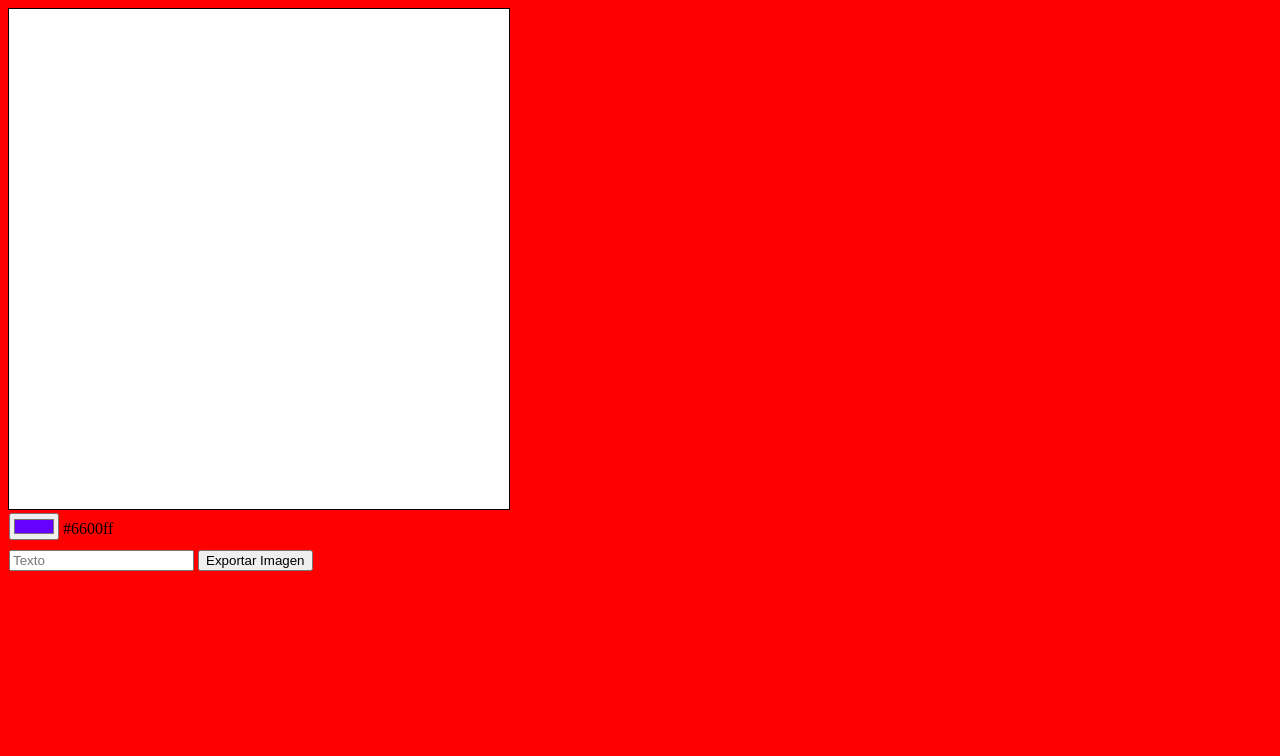
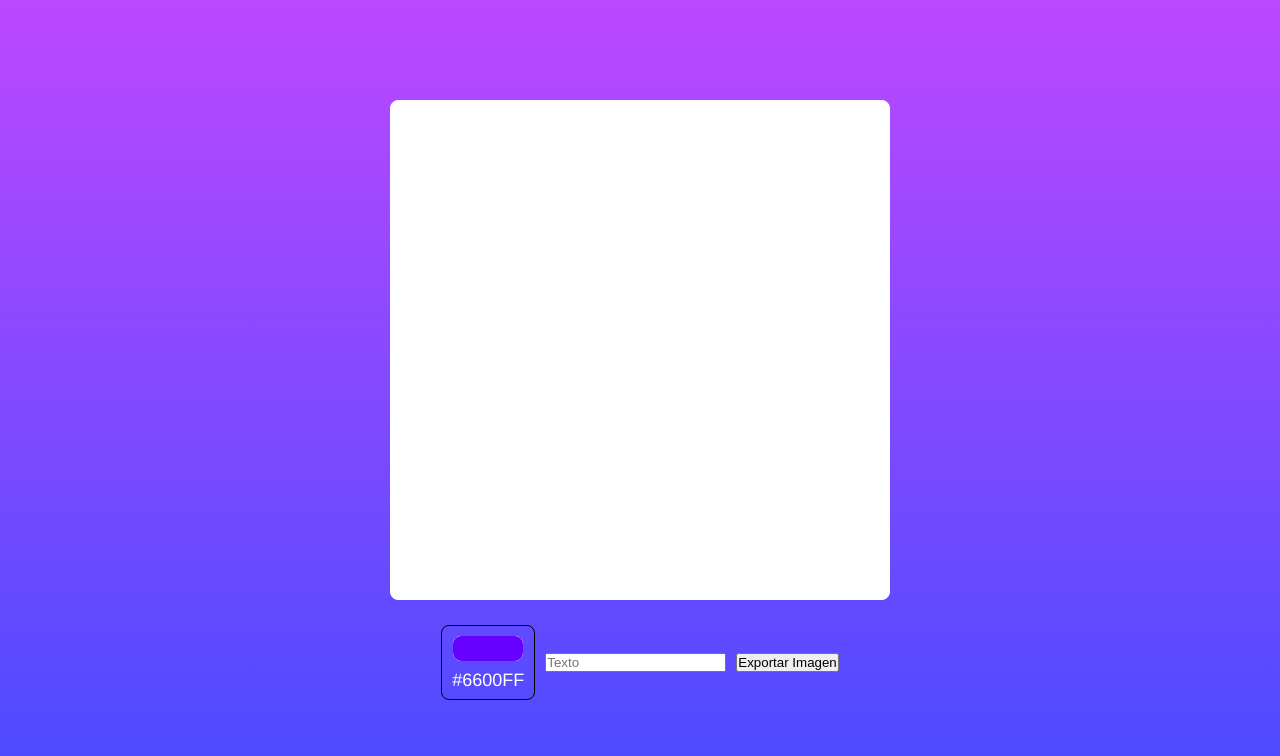
Before and after one commit to bisarroyo/social-post, a website built with Vite: page index.html in a window 1280 px wide. Built offline with nearby package versions, Linux system fonts and the light colour scheme.

Commit message:
add initilal styles

```diff
--- a/style.css
+++ b/style.css
@@ -1,19 +1,94 @@
+:root {
+  --radius-input: 8px;
+}
+
+* {
+  padding: 0;
+  margin: 0;
+  box-sizing: border-box;
+}
+body {
+  background: #474bff;
+  background: -webkit-linear-gradient(0deg, #474bff 0%, #bc48ff 100%);
+  background: linear-gradient(0deg, #474bff 0%, #bc48ff 100%);
+}
+main {
+  width: 100%;
+  min-height: 100dvh;
+  display: flex;
+  flex-direction: column;
+  justify-content: center;
+  align-items: center;
+}
+
 #canvas-container {
-  width: 500px;
-  height: 500px;
-  border: 1px solid #000;
+  width: 100%;
+  height: 100%;
   position: relative;
+  display: flex;
+  flex-direction: column;
+  justify-content: center;
+  align-items: center;
 }
 
 #design-canvas {
-  width: 100%;
-  height: 100%;
+  width: 500px;
+  height: 500px;
   background-color: #fff;
+  border: 1px solid #ffffff;
+  border-radius: var(--radius-input);
+}
+.color-container {
+  display: flex;
+  flex-direction: column;
+  justify-content: center;
+  align-items: center;
+  gap: 10px;
+  border: 1px solid #000000;
+  padding: 10px;
+  border-radius: var(--radius-input);
+  input[type='color'] {
+    appearance: none;
+    -webkit-appearance: none;
+    -moz-appearance: none;
+    display: inline-flex;
+    vertical-align: bottom;
+    border: none;
+    border-radius: var(--radius-input);
+    padding: 0;
+    width: 70px;
+    height: 25px;
+    cursor: pointer;
+    overflow: hidden;
+  }
+  input[type='color']::-webkit-color-swatch-wrapper {
+    padding: 0;
+  }
+  input[type='color']::-webkit-color-swatch {
+    border: 0;
+    border-radius: var(--radius-input);
+  }
+
+  input[type='color']::-moz-color-swatch {
+    border: 0;
+    border-radius: var(--radius-input);
+  }
+}
+output {
+  display: block;
+  color: #fff;
+  font-size: 18px;
+  text-align: center;
+  text-transform: uppercase;
+  line-height: 1em;
+  font-family: 'helvetica', sans-serif;
 }
 
-#text-input {
-  margin-top: 10px;
+.selector-container {
+  display: flex;
+  flex-direction: row;
+  justify-content: center;
+  align-items: center;
+  gap: 10px;
+  margin-top: 25px;
 }
-body {
-  background-color: red;
-}
```
